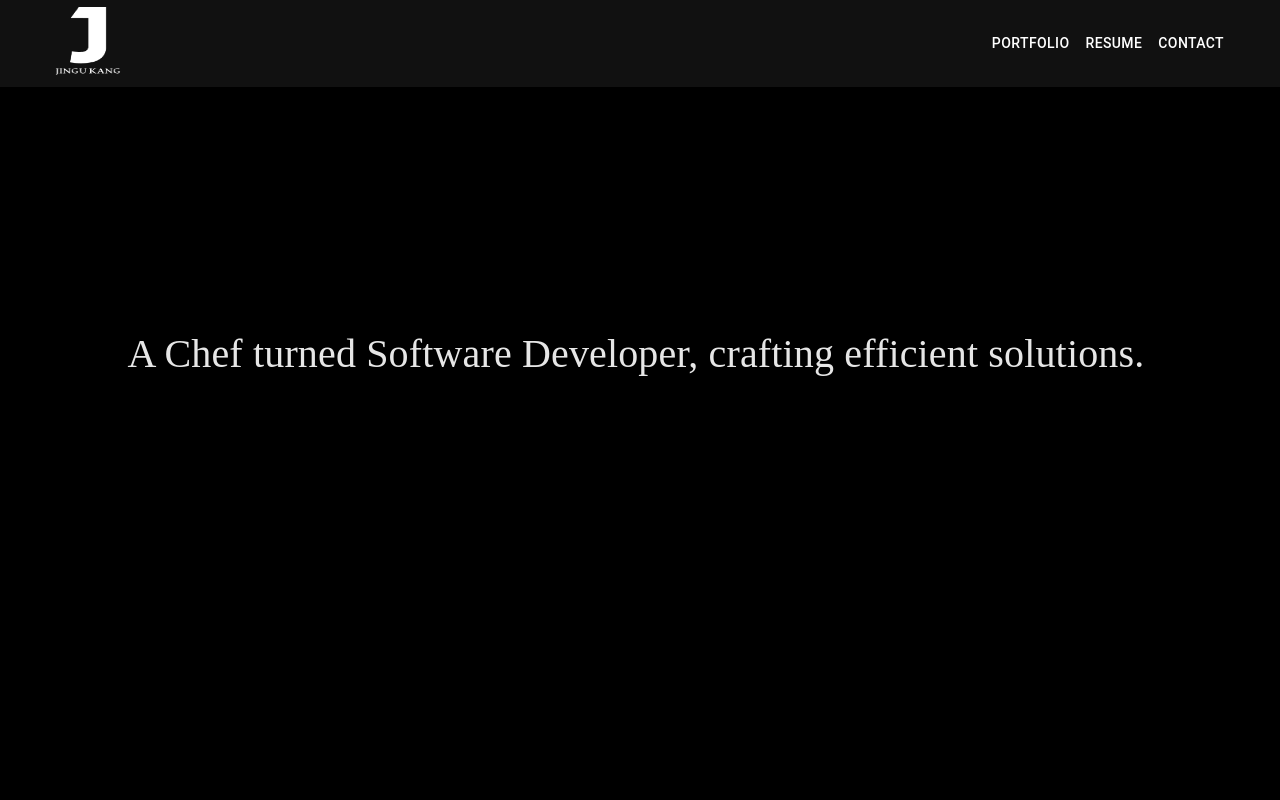
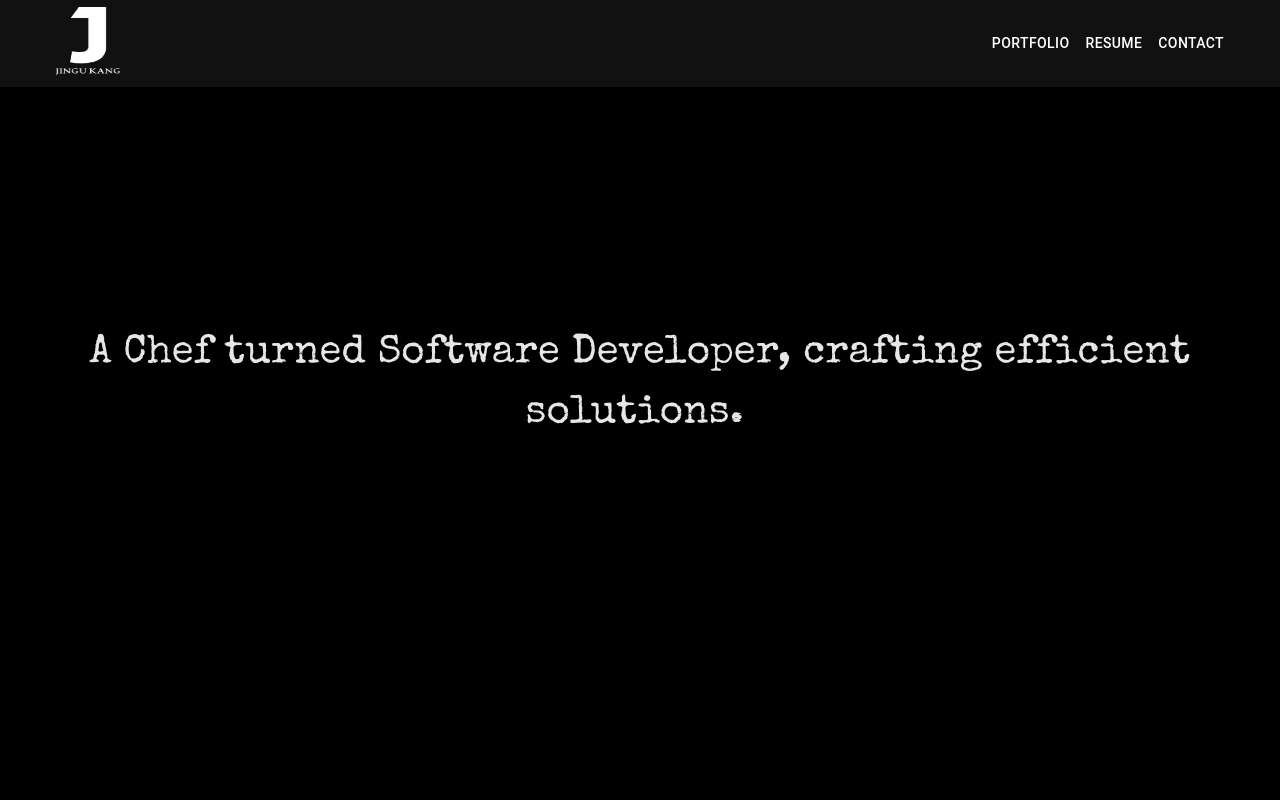
Before and after one commit to jingu-k816/portfolioWebsite, a Next.js app: page / in a window 1280 px wide. Shown: the top 800 px of the page. Built offline with nearby package versions, Linux system fonts and the light colour scheme.

Commit message:
add a font

```diff
--- a/src/pages/_document.tsx
+++ b/src/pages/_document.tsx
@@ -7,6 +7,9 @@
         <link rel="icon" type="image/png" sizes="32x32" href="/assets/favicon-32x32.png" />
         <link rel="icon" type="image/png" sizes="16x16" href="/assets/favicon-16x16.png" />
         <link rel="icon" type="image/x-icon" href="/assets/favicon.ico" />
+        <link rel="preconnect" href="https://fonts.googleapis.com" />
+        <link rel="preconnect" href="https://fonts.gstatic.com" crossorigin />
+        <link href="https://fonts.googleapis.com/css2?family=Special+Elite&display=swap" rel="stylesheet" />
       </Head>
       <body>
         <Main />
```
